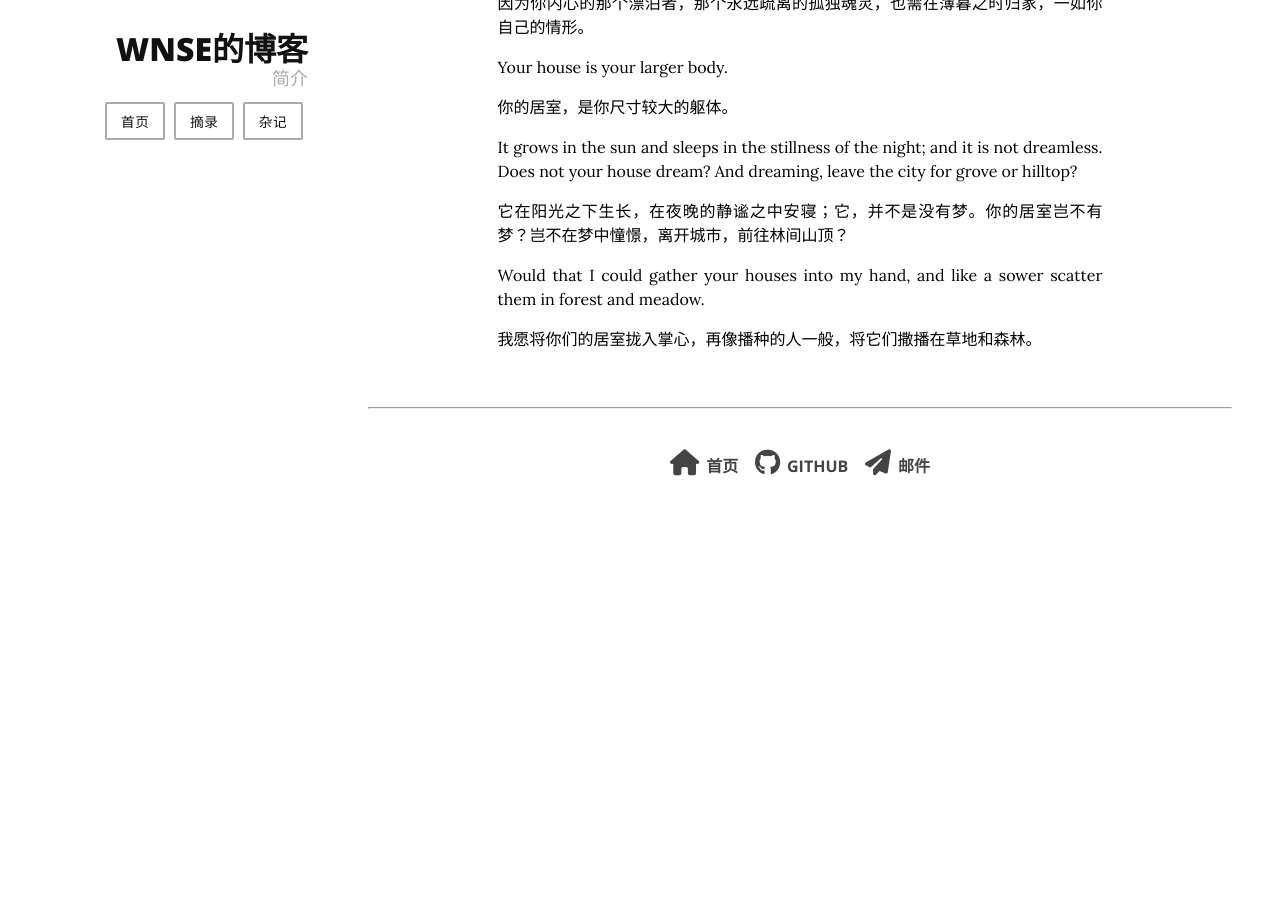
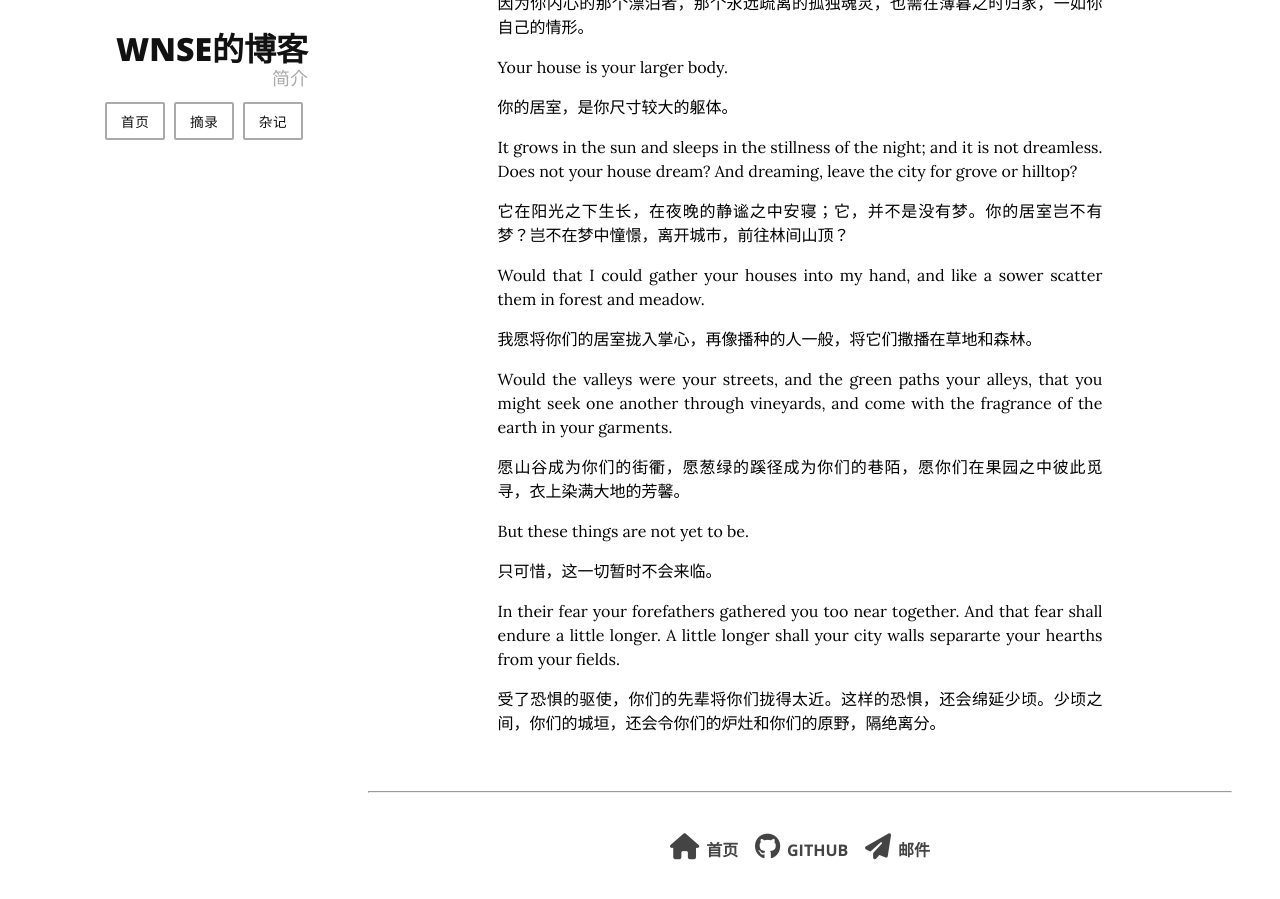
Before and after one commit to wnse/wnse.github.io, a Jekyll site: the page built from _notes/The-Prophet-On-Houses.md, in a window 1280 px wide and 900 px high, scrolled down 634 px. Built offline with Jekyll 4.4.1, drawn with Linux system fonts in a browser that asks for light colours; nearby versions of some CDN libraries; before the commit the page ends 1150 px from its top, so only the background shows below that.

Commit message:
vault backup: 2021-09-08 21:55:27

```diff
--- a/_notes/The-Prophet-On-Houses.md
+++ b/_notes/The-Prophet-On-Houses.md
@@ -41,3 +41,15 @@ It grows in the sun and sleeps in the stillness of the night; and it is not drea
 Would that I could gather your houses into my hand, and like a sower scatter them in forest and meadow.
 
 我愿将你们的居室拢入掌心，再像播种的人一般，将它们撒播在草地和森林。
+
+Would the valleys were your streets, and the green paths your alleys, that you might seek one another through vineyards, and come with the fragrance of the earth in your garments.
+
+愿山谷成为你们的街衢，愿葱绿的蹊径成为你们的巷陌，愿你们在果园之中彼此觅寻，衣上染满大地的芳馨。
+
+But these things are not yet to be.
+
+只可惜，这一切暂时不会来临。
+
+In their fear your forefathers gathered you too near together. And that fear shall endure a little longer. A little longer shall your city walls separarte your hearths from your fields.
+
+受了恐惧的驱使，你们的先辈将你们拢得太近。这样的恐惧，还会绵延少顷。少顷之间，你们的城垣，还会令你们的炉灶和你们的原野，隔绝离分。
```
